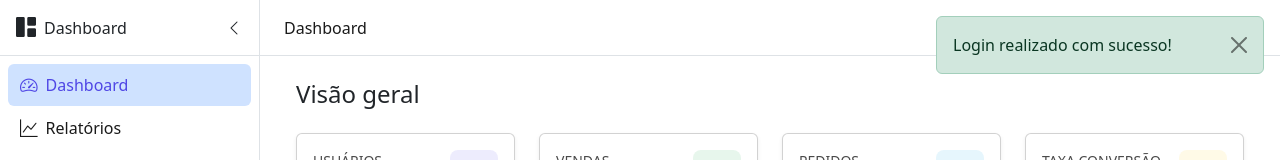
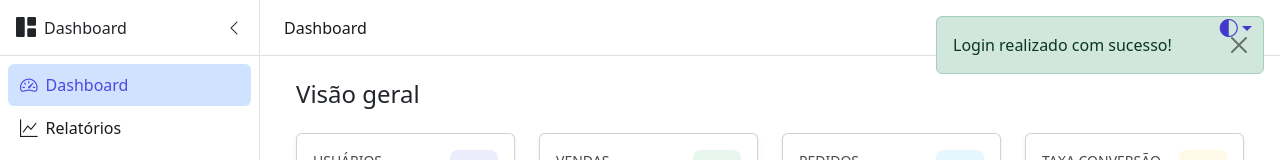
Before and after one commit to brayanmonteiroo/painel-admin-vue-bootstrap, a Vue app: page / in a window 1280 px wide. Both pictures are taken after typing "name@example.com", "Sample123" into the empty fields and a click on the button "Entrar". Shown: the top 160 px of the page. Built offline with nearby package versions, Linux system fonts and the light colour scheme; the HTML template or start-up script is replaced by a standard one.

Commit message:
fix: ajuste no darkmode

```diff
--- a/src/components/ThemeToggle.vue
+++ b/src/components/ThemeToggle.vue
@@ -1,52 +1,214 @@
 <script setup lang="ts">
-import { computed } from 'vue'
+import { computed, ref, onMounted, onUnmounted } from 'vue'
 import { useTheme } from '../composables/useTheme'
+import { Dropdown } from 'bootstrap'
 
-const { isDark, setTheme } = useTheme()
+const { mode, isDark, setMode } = useTheme()
 
-const ariaLabel = computed(() =>
-  isDark.value ? 'Ativar tema claro' : 'Ativar tema escuro'
+const options = [
+  { value: 'light' as const, label: 'Light', icon: 'bi-sun-fill' },
+  { value: 'dark' as const, label: 'Dark', icon: 'bi-moon-stars-fill' },
+  { value: 'auto' as const, label: 'Auto', icon: 'bi-circle-half' },
+]
+
+const currentIcon = computed(() =>
+  mode.value === 'dark' || (mode.value === 'auto' && isDark.value)
+    ? 'bi-moon-stars-fill'
+    : mode.value === 'auto'
+    ? 'bi-circle-half'
+    : 'bi-sun-fill'
 )
 
-const title = computed(() =>
-  isDark.value ? 'Ativar tema claro' : 'Ativar tema escuro'
-)
+const btnRef = ref<HTMLElement | null>(null)
+let dropdownInstance: any = null
+const iconRef = ref<HTMLElement | null>(null)
+const DEBUG = true
 
-function onClick() {
-  setTheme(!isDark.value)
+function toggleDropdownManual() {
+  console.log('ThemeToggle: manual toggle called')
+  if (dropdownInstance) {
+    dropdownInstance.toggle()
+  }
+}
+
+onMounted(() => {
+  if (btnRef.value) {
+    try {
+      dropdownInstance = Dropdown.getOrCreateInstance(btnRef.value)
+    } catch (e) {
+      // ignore
+      console.warn('ThemeToggle: bootstrap Dropdown init failed', e)
+    }
+  }
+})
+
+onUnmounted(() => {
+  if (dropdownInstance && typeof dropdownInstance.dispose === 'function') {
+    try {
+      dropdownInstance.dispose()
+    } catch {
+      // ignore
+    }
+  }
+})
+
+function highlightRect(rect: DOMRect, color = 'red') {
+  const d = document.createElement('div')
+  d.style.position = 'fixed'
+  d.style.left = rect.left + 'px'
+  d.style.top = rect.top + 'px'
+  d.style.width = rect.width + 'px'
+  d.style.height = rect.height + 'px'
+  d.style.border = `2px solid ${color}`
+  d.style.zIndex = '99999'
+  d.style.pointerEvents = 'none'
+  document.body.appendChild(d)
+  setTimeout(() => d.remove(), 1500)
+}
+
+function logComputedStyles(el: Element | null) {
+  if (!el) return
+  const s = window.getComputedStyle(el)
+  return {
+    display: s.display,
+    position: s.position,
+    lineHeight: s.lineHeight,
+    verticalAlign: s.verticalAlign,
+    transform: s.transform,
+    pointerEvents: s.pointerEvents,
+    zIndex: s.zIndex,
+  }
+}
+
+function onButtonClick(e: MouseEvent) {
+  if (!DEBUG) return
+  try {
+    console.log('ThemeToggle: click event', e.type, { clientX: e.clientX, clientY: e.clientY })
+
+    const btn = btnRef.value
+    const icon = iconRef.value
+
+    console.log('ThemeToggle: button element', btn)
+    console.log('ThemeToggle: icon element', icon)
+
+    const btnRect = btn?.getBoundingClientRect()
+    const iconRect = icon?.getBoundingClientRect()
+    if (btnRect) {
+      console.log('ThemeToggle: button rect', btnRect)
+      highlightRect(btnRect, 'lime')
+    }
+    if (iconRect) {
+      console.log('ThemeToggle: icon rect', iconRect)
+      highlightRect(iconRect, 'cyan')
+    }
+
+    const elAtPoint = document.elementFromPoint(e.clientX, e.clientY)
+    console.log('ThemeToggle: elementFromPoint', elAtPoint)
+    if (elAtPoint instanceof Element) {
+      highlightRect(elAtPoint.getBoundingClientRect(), 'orange')
+    }
+
+    console.log('ThemeToggle: computed styles button', logComputedStyles(btn))
+    console.log('ThemeToggle: computed styles icon', logComputedStyles(icon))
+
+    // Try to toggle via bootstrap instance if available
+    if (dropdownInstance && typeof dropdownInstance.toggle === 'function') {
+      console.log('ThemeToggle: toggling via bootstrap instance')
+      dropdownInstance.toggle()
+      return
+    }
+
+    // Fallback: toggle .show class on menu
+    const menu = btn?.parentElement?.querySelector('.dropdown-menu') as HTMLElement | null
+    if (menu) {
+      const isShown = menu.classList.contains('show')
+      if (isShown) {
+        menu.classList.remove('show')
+        btn?.setAttribute('aria-expanded', 'false')
+      } else {
+        menu.classList.add('show')
+        btn?.setAttribute('aria-expanded', 'true')
+      }
+      console.log('ThemeToggle: toggled menu fallback', menu)
+    }
+  } catch (err) {
+    console.error('ThemeToggle: diagnostic failed', err)
+  }
 }
 </script>
 
 <template>
-  <button
-    type="button"
-    class="theme-toggle-btn"
-    :aria-label="ariaLabel"
-    :title="title"
-    @click="onClick"
-  >
-    <i v-if="isDark" class="bi bi-sun-fill" aria-hidden="true"></i>
-    <i v-else class="bi bi-moon-fill" aria-hidden="true"></i>
-  </button>
+  <div class="dropdown" data-bs-theme>
+    <button
+      ref="btnRef"
+      class="btn btn-link d-flex align-items-center theme-toggle-btn dropdown-toggle p-2"
+      type="button"
+      data-bs-toggle="dropdown"
+      aria-expanded="false"
+      aria-label="Toggle theme"
+      title="Toggle theme"
+      @click="onButtonClick"
+    >
+      <i ref="iconRef" :class="['bi', currentIcon]" aria-hidden="true"></i>
+    </button>
+
+    <ul class="dropdown-menu dropdown-menu-end shadow-sm" role="menu" aria-label="Theme options">
+      <li v-for="opt in options" :key="opt.value">
+        <button
+          type="button"
+          class="dropdown-item d-flex align-items-center gap-2"
+          :class="{ active: mode === opt.value }"
+          :aria-pressed="mode === opt.value"
+          @click="setMode(opt.value)"
+          data-bs-theme-value
+        >
+          <i :class="['bi', opt.icon]" aria-hidden="true"></i>
+          <span class="flex-grow-1">{{ opt.label }}</span>
+          <i v-if="mode === opt.value" class="bi bi-check2" aria-hidden="true"></i>
+        </button>
+      </li>
+    </ul>
+  </div>
 </template>
 
 <style scoped>
 .theme-toggle-btn {
-  background: none;
-  border: none;
-  padding: 0.5rem;
-  color: inherit;
-  cursor: pointer;
+  padding: 0;
+  width: 40px;
+  height: 40px;
   display: inline-flex;
   align-items: center;
   justify-content: center;
-  min-width: 2.25rem;
-  min-height: 2.25rem;
-  border-radius: 999px;
+  background: transparent;
+  border: none;
+  cursor: pointer;
+  border-radius: 0.375rem;
+  font-size: 1.125rem;
+  line-height: 1;
+  position: relative;
+  z-index: 2000; /* garante estar acima de overlays */
 }
 
-.theme-toggle-btn:hover .bi,
-.theme-toggle-btn:focus-visible .bi {
-  opacity: 0.8;
+.theme-toggle-btn:focus {
+  box-shadow: 0 0 0 0.25rem rgba(0,0,0,0.05);
+  outline: none;
+}
+
+.theme-toggle-btn .bi {
+  display: block;
+  line-height: 1;
+}
+
+.dropdown-item.active {
+  --bs-dropdown-link-active-bg: transparent;
+  --bs-dropdown-link-active-color: var(--bs-primary);
+  font-weight: 500;
+}
+
+.dropdown-item:hover {
+  background-color: var(--bs-secondary-bg);
+}
+.dropdown-menu {
+  z-index: 2100;
 }
 </style>
--- a/src/composables/useTheme.ts
+++ b/src/composables/useTheme.ts
@@ -1,5 +1,6 @@
-import { ref } from 'vue'
+import { ref, computed } from 'vue'
 
+type ThemeMode = 'light' | 'dark' | 'auto'
 const THEME_KEY = 'bs-theme'
 
 function getSystemTheme(): 'light' | 'dark' {
@@ -7,35 +8,55 @@ function getSystemTheme(): 'light' | 'dark' {
   return window.matchMedia('(prefers-color-scheme: dark)').matches ? 'dark' : 'light'
 }
 
-function getStoredTheme(): 'light' | 'dark' | null {
-  if (typeof window === 'undefined') return null
+function getStoredMode(): ThemeMode {
+  if (typeof window === 'undefined') return 'auto'
   const v = localStorage.getItem(THEME_KEY)
-  return v === 'dark' || v === 'light' ? v : null
+  if (v === 'light' || v === 'dark' || v === 'auto') return v
+  return 'auto'
 }
 
-function applyTheme(theme: 'light' | 'dark') {
-  document.documentElement.setAttribute('data-bs-theme', theme)
-  localStorage.setItem(THEME_KEY, theme)
+function applyTheme(effective: 'light' | 'dark') {
+  document.documentElement.setAttribute('data-bs-theme', effective)
 }
 
-const isDark = ref(
-  (() => {
-    const stored = getStoredTheme()
-    if (stored) return stored === 'dark'
-    return getSystemTheme() === 'dark'
-  })()
+const mode = ref<ThemeMode>(getStoredMode())
+
+const effectiveTheme = computed<'light' | 'dark'>(() =>
+  mode.value === 'auto' ? getSystemTheme() : mode.value
 )
 
+const isDark = computed(() => effectiveTheme.value === 'dark')
+
+// apply initial effective theme immediately
+applyTheme(effectiveTheme.value)
+
+if (typeof window !== 'undefined') {
+  const mq = window.matchMedia('(prefers-color-scheme: dark)')
+  mq.addEventListener('change', () => {
+    if (mode.value === 'auto') {
+      applyTheme(getSystemTheme())
+    }
+  })
+}
+
 export function useTheme() {
+  function setMode(newMode: ThemeMode) {
+    mode.value = newMode
+    try {
+      localStorage.setItem(THEME_KEY, newMode)
+    } catch {
+      /* ignore write errors */
+    }
+    applyTheme(effectiveTheme.value)
+  }
+
   function setTheme(dark: boolean) {
-    const theme = dark ? 'dark' : 'light'
-    isDark.value = dark
-    applyTheme(theme)
+    setMode(dark ? 'dark' : 'light')
   }
 
   function toggle() {
     setTheme(!isDark.value)
   }
 
-  return { isDark, setTheme, toggle }
+  return { mode, isDark, effectiveTheme, setMode, setTheme, toggle }
 }
--- a/src/main.ts
+++ b/src/main.ts
@@ -1,6 +1,12 @@
 const stored = localStorage.getItem('bs-theme')
 const prefersDark = typeof window !== 'undefined' && window.matchMedia('(prefers-color-scheme: dark)').matches
-const theme = stored === 'dark' || (!stored && prefersDark) ? 'dark' : 'light'
+let theme: 'light' | 'dark'
+if (stored === 'light' || stored === 'dark') {
+  theme = stored
+} else {
+  // 'auto' or not set => follow system preference
+  theme = prefersDark ? 'dark' : 'light'
+}
 document.documentElement.setAttribute('data-bs-theme', theme)
 
 import './assets/main.css'
```
